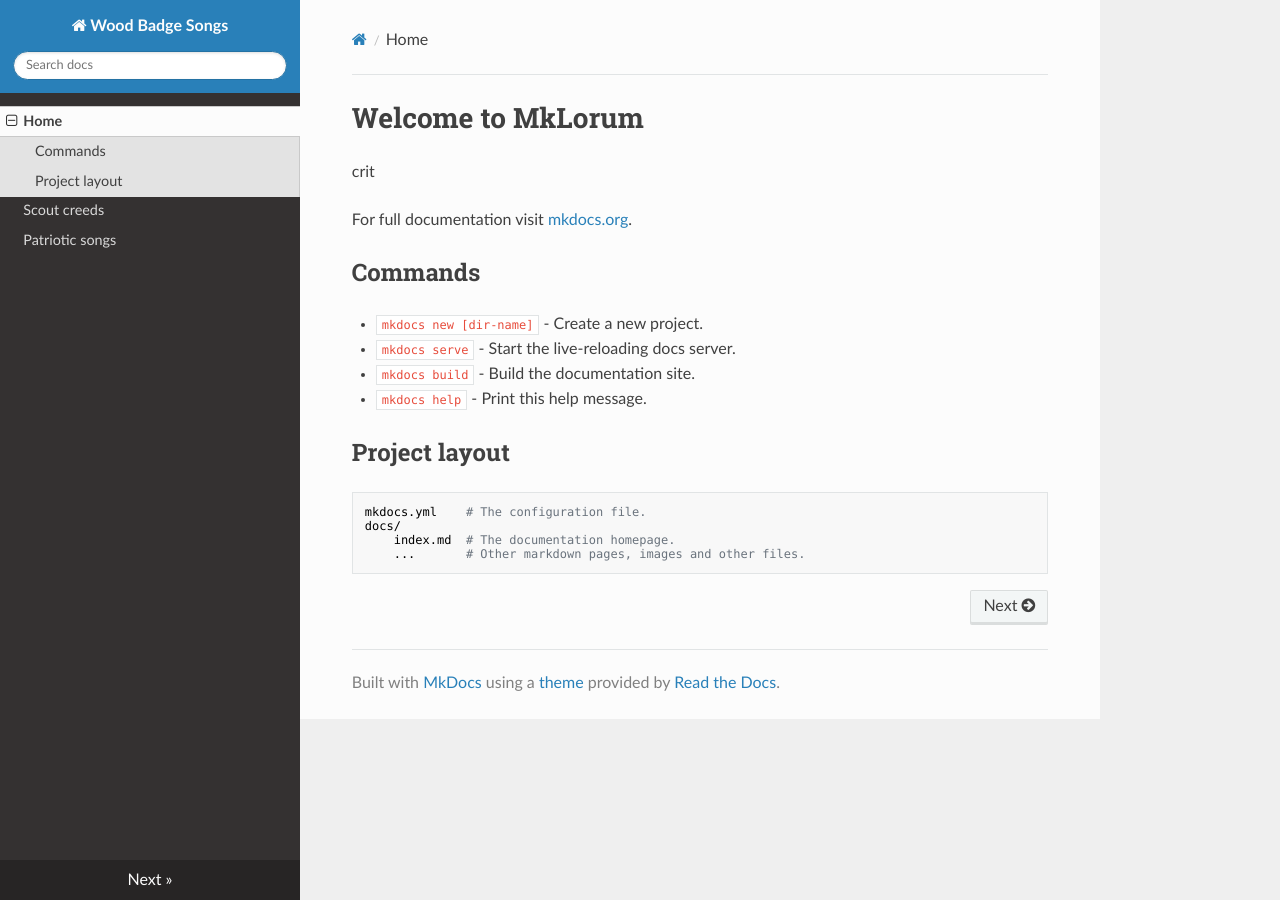
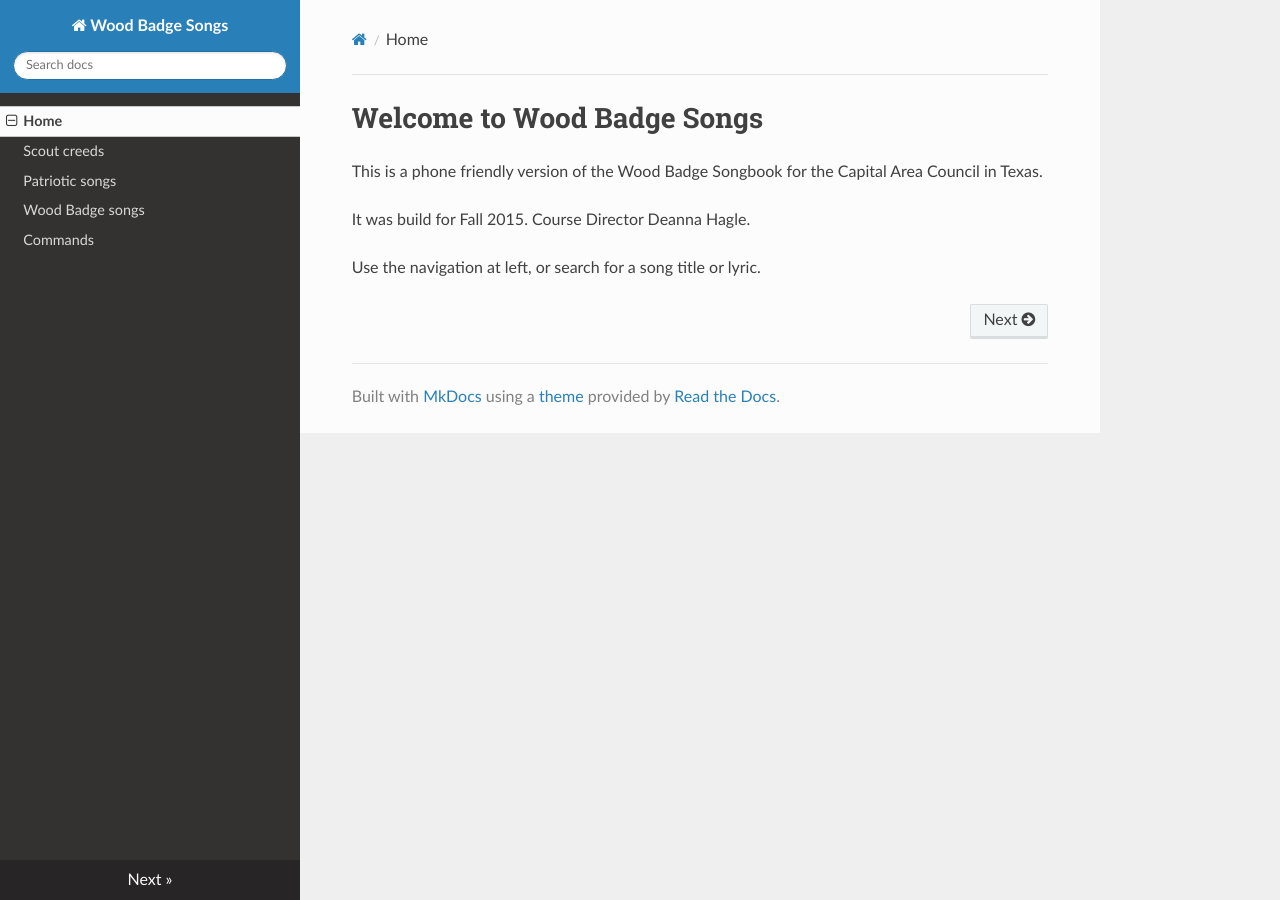
Before and after one commit to critmcdonald/wbsongs, an MkDocs documentation site: the page built from docs/index.md, in a window 1280 px wide. Built offline with MkDocs 1.6.1, drawn with Linux system fonts in a browser that asks for light colours; nearby versions of some CDN libraries; old or Windows-style settings are respelled for this version of MkDocs.

Commit message:
adding pages and songs

```diff
--- a/docs/index.md
+++ b/docs/index.md
@@ -1,19 +1,7 @@
-# Welcome to MkLorum
+# Welcome to Wood Badge Songs
 
-crit
+This is a phone friendly version of the Wood Badge Songbook for the Capital Area Council in Texas.
 
-For full documentation visit [mkdocs.org](http://mkdocs.org).
+It was build for Fall 2015. Course Director Deanna Hagle.
 
-## Commands
-
-* `mkdocs new [dir-name]` - Create a new project.
-* `mkdocs serve` - Start the live-reloading docs server.
-* `mkdocs build` - Build the documentation site.
-* `mkdocs help` - Print this help message.
-
-## Project layout
-
-    mkdocs.yml    # The configuration file.
-    docs/
-        index.md  # The documentation homepage.
-        ...       # Other markdown pages, images and other files.
+Use the navigation at left, or search for a song title or lyric.
--- a/mkdocs.yml
+++ b/mkdocs.yml
@@ -3,4 +3,6 @@ pages:
 - Home: index.md
 - Scout creeds: creeds.md
 - Patriotic songs: patriotic.md
+- Wood Badge songs: woodbadge.md
+- Commands: commands.md
 theme: readthedocs
```
Also changed, not shown: docs/commands.md (added, +16 -0 lines), docs/creeds.md (+3 -1 lines), docs/woodbadge.md (added, +1 -0 lines).
